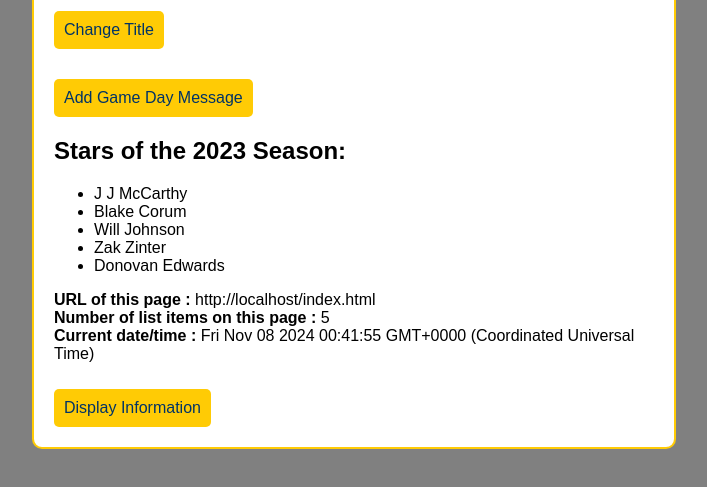
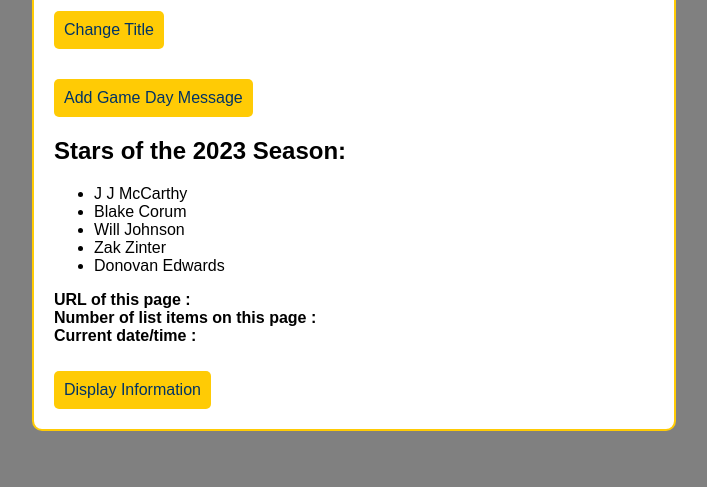
Before and after one commit to zyu994/w11_f24, a plain HTML site: page index.html in a window 1280 px wide. Both pictures are taken after a click on the button "Display Information". Shown: the part 121-608 px from the top of the page, without its empty margins (286-993 px from the left). Drawn offline with Linux system fonts and the light colour scheme.

Commit message:
Add files via upload

```diff
--- a/index.html
+++ b/index.html
@@ -107,9 +107,9 @@
 
         function displayInformation() {
             // Step 6: Update the three span elements using ONLY JavaScript
-            document.getElementById("URL").textContent = window.location.href;
-            document.getElementById("items").textContent = playerItems.length;
-            document.getElementById("time").textContent = new Date();
+            document.getElementById("#URL").textContent = window.location.href;
+            document.getElementById("#items").textContent = playerItems.length;
+            document.getElementById("#time").textContent = new Date();
         }
     </script>
 </body>
```
